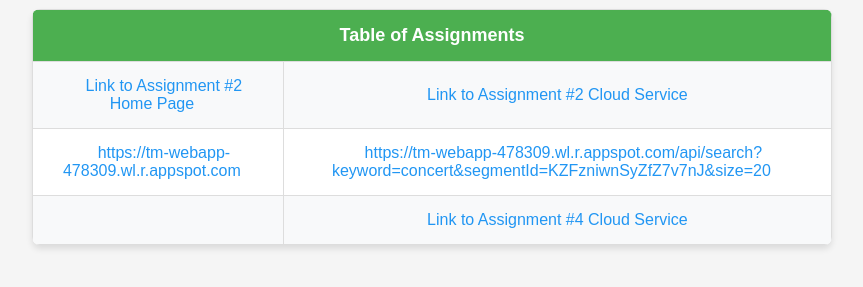
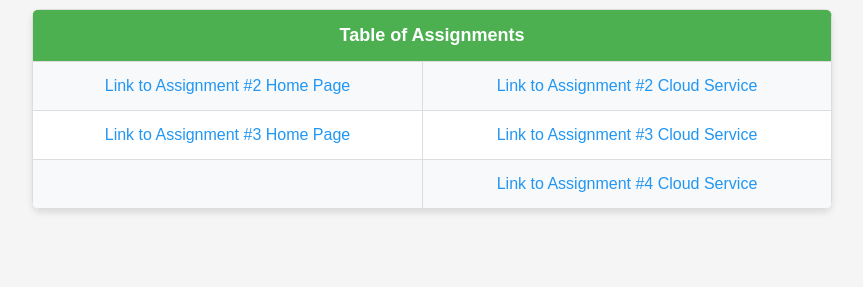
Before and after one commit to JackboyisShaun/HaoyangLi.github.io, a plain HTML site: page index.html in a window 1280 px wide. Shown: the part 99-386 px from the top of the page, without its empty margins (208-1071 px from the left). Drawn offline with Linux system fonts and the light colour scheme.

Commit message:
Update links for Assignment #3 in index.html

```diff
--- a/index.html
+++ b/index.html
@@ -76,8 +76,8 @@
             <td><a href="https://ticketmaster-001.wl.r.appspot.com/search?keyword=concert&distance=10&category=&location=&auto-detect=true">Link to Assignment #2 Cloud Service</a></td>
         </tr>
         <tr>
-            <td><a href="#">https://tm-webapp-478309.wl.r.appspot.com</a></td>
-            <td><a href="#">https://tm-webapp-478309.wl.r.appspot.com/api/search?keyword=concert&segmentId=KZFzniwnSyZfZ7v7nJ&size=20</a></td>
+            <td><a href="https://tm-webapp-478309.wl.r.appspot.com">Link to Assignment #3 Home Page</a></td>
+            <td><a href="https://tm-webapp-478309.wl.r.appspot.com/api/search?keyword=concert&segmentId=KZFzniwnSyZfZ7v7nJ&size=20">Link to Assignment #3 Cloud Service</a></td>
         </tr>
         <tr>
             <td></td>
```
